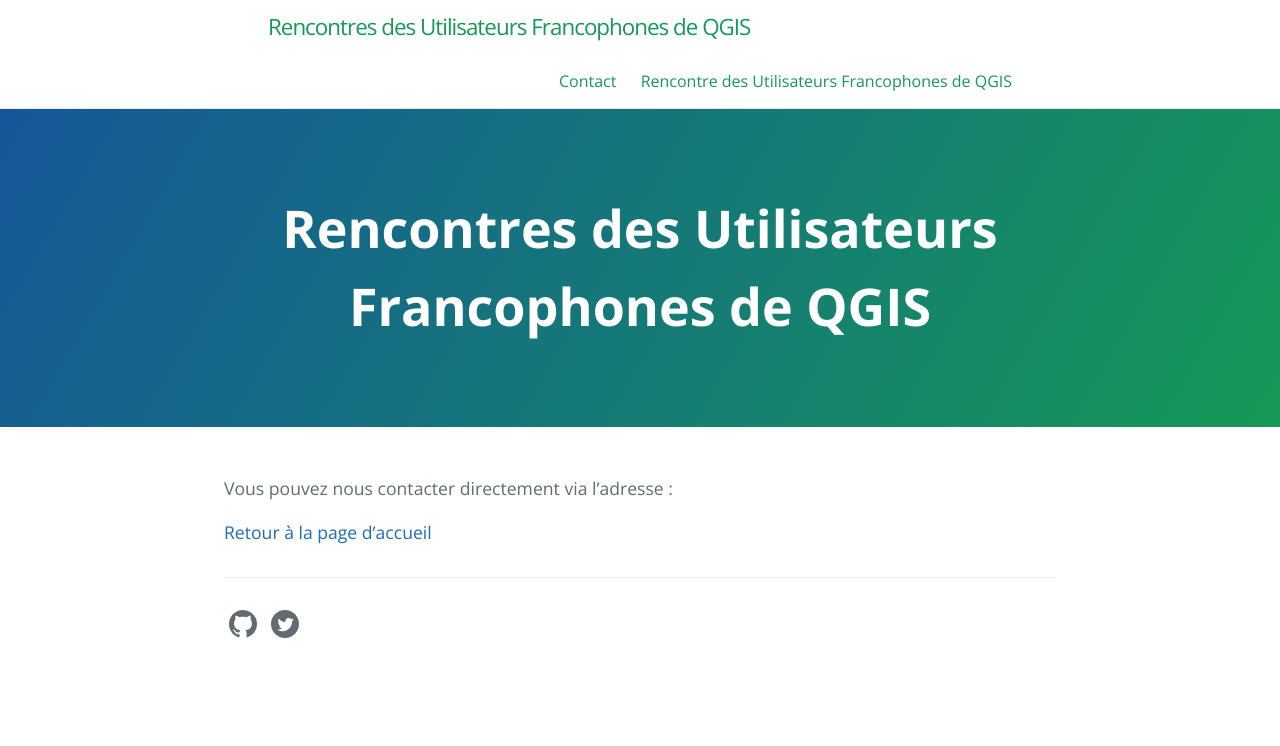
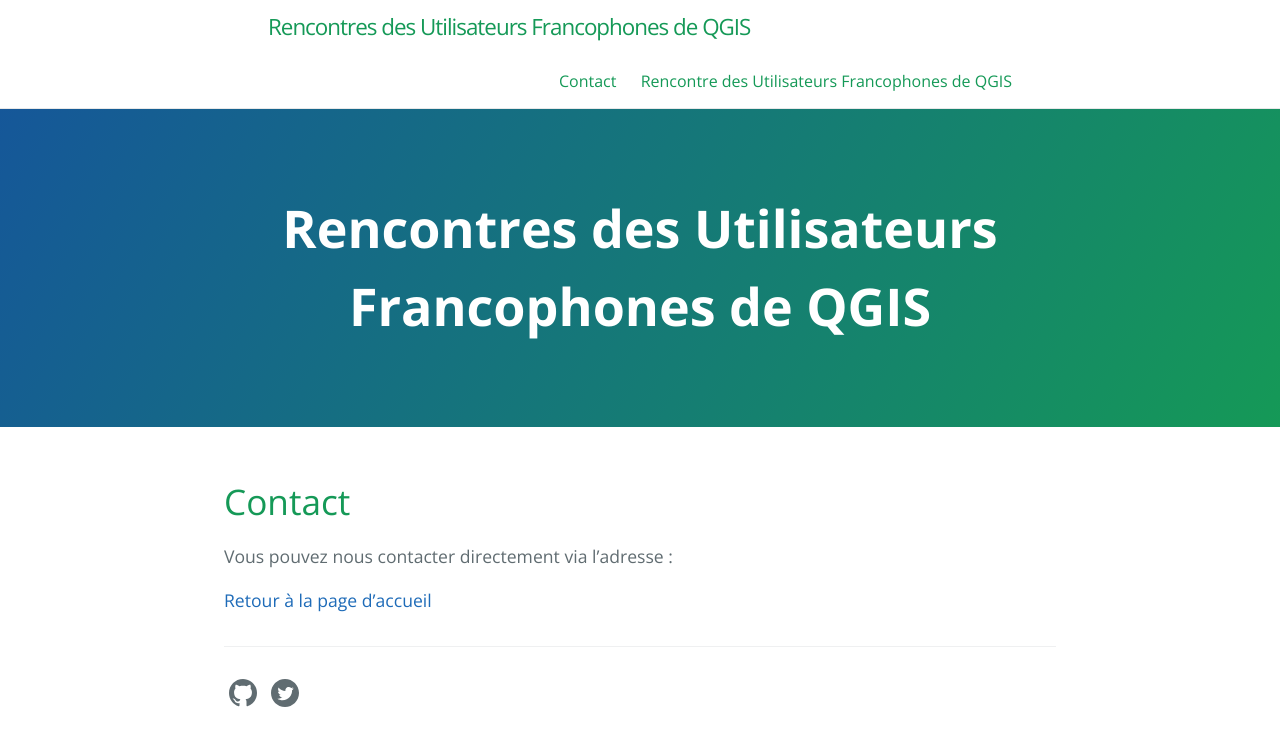
Before and after one commit to OSGeo-fr/QGIS-conf-fr-website, a Jekyll site: the page built from contact.md, in a window 1280 px wide. Shown: the top 746 px of the page. Built offline with Jekyll 4.4.1, drawn with Linux system fonts in a browser that asks for light colours.

Commit message:
Update default.html

```diff
--- a/_layouts/default.html
+++ b/_layouts/default.html
@@ -80,6 +80,7 @@
     </section>
 
     <section class="main-content">
+      <h1>{{ page-title }}</h1>
 
       {{ content }}
 
```
